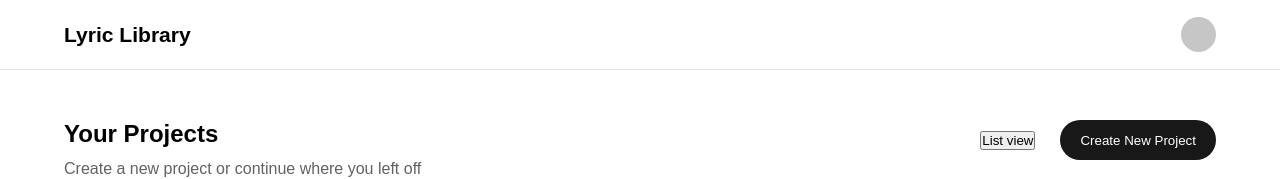
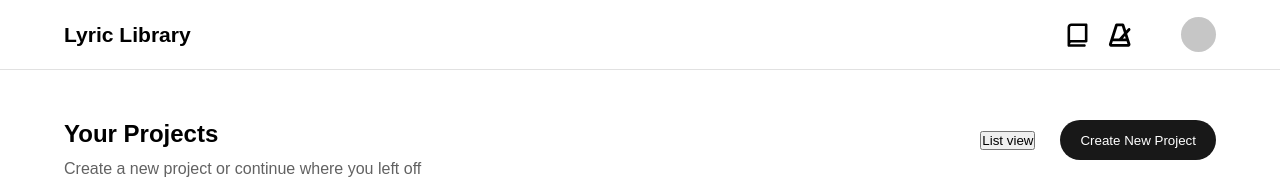
Before and after one commit to emmanuelojiji/write-it-down, a React (Create React App) app: page /projects in a window 1280 px wide. Shown: the top 179 px of the page. Built offline with nearby package versions, Linux system fonts and the light colour scheme.

Commit message:
Tools added in header - metronome, dictionary

```diff
--- a/src/Components/Header.js
+++ b/src/Components/Header.js
@@ -1,5 +1,7 @@
 import "./Header.scss";
 import { Link } from "react-router-dom";
+import icon_book from "../Media/icon-book.svg";
+import icon_metronome from "../Media/icon-metronome.svg";
 
 const Header = ({ user }) => {
   return (
@@ -7,8 +9,14 @@ const Header = ({ user }) => {
       <Link to="/projects">
         <h3>Lyric Library</h3>
       </Link>
+      <div className="header-right">
+        <div className="tools-container">
+          <img src={icon_book} />
+          <img src={icon_metronome} />
+        </div>
 
-      {user && <div className="avatar"></div>}
+        {user && <div className="avatar"></div>}
+      </div>
     </header>
   );
 };
--- a/src/Components/Header.scss
+++ b/src/Components/Header.scss
@@ -12,6 +12,17 @@ header {
   background: white;
 }
 
+.header-right{
+  display: flex;
+  align-items: center;
+}
+
+.tools-container{
+  margin-right: 50px;
+  display: flex;
+  gap: 20px;
+}
+
 .avatar{
   height: 35px;
   width: 35px;
--- a/src/Components/ProjectCard.js
+++ b/src/Components/ProjectCard.js
@@ -17,7 +17,7 @@ export const ProjectCard = ({ title, desc, id, projectStatus, view }) => {
           <p>{desc}</p>
         </div>
       ) : (
-        <div className={`project-card`}>
+        <div className={`project-card list`}>
           <h3>{title}</h3>
           <p>{desc}</p>
         </div>
--- a/src/Components/ProjectCard.scss
+++ b/src/Components/ProjectCard.scss
@@ -39,7 +39,7 @@
   opacity: 0.5;
 }
 
-.project-status{
+.project-status {
   width: fit-content;
   color: white;
   padding-left: 20px;
@@ -53,5 +53,4 @@
   position: absolute;
   top: 25px;
   left: 25px;
-
 }
```
Also changed, not shown: src/Media/icon-book.svg (added), src/Media/icon-metronome.svg (added).
